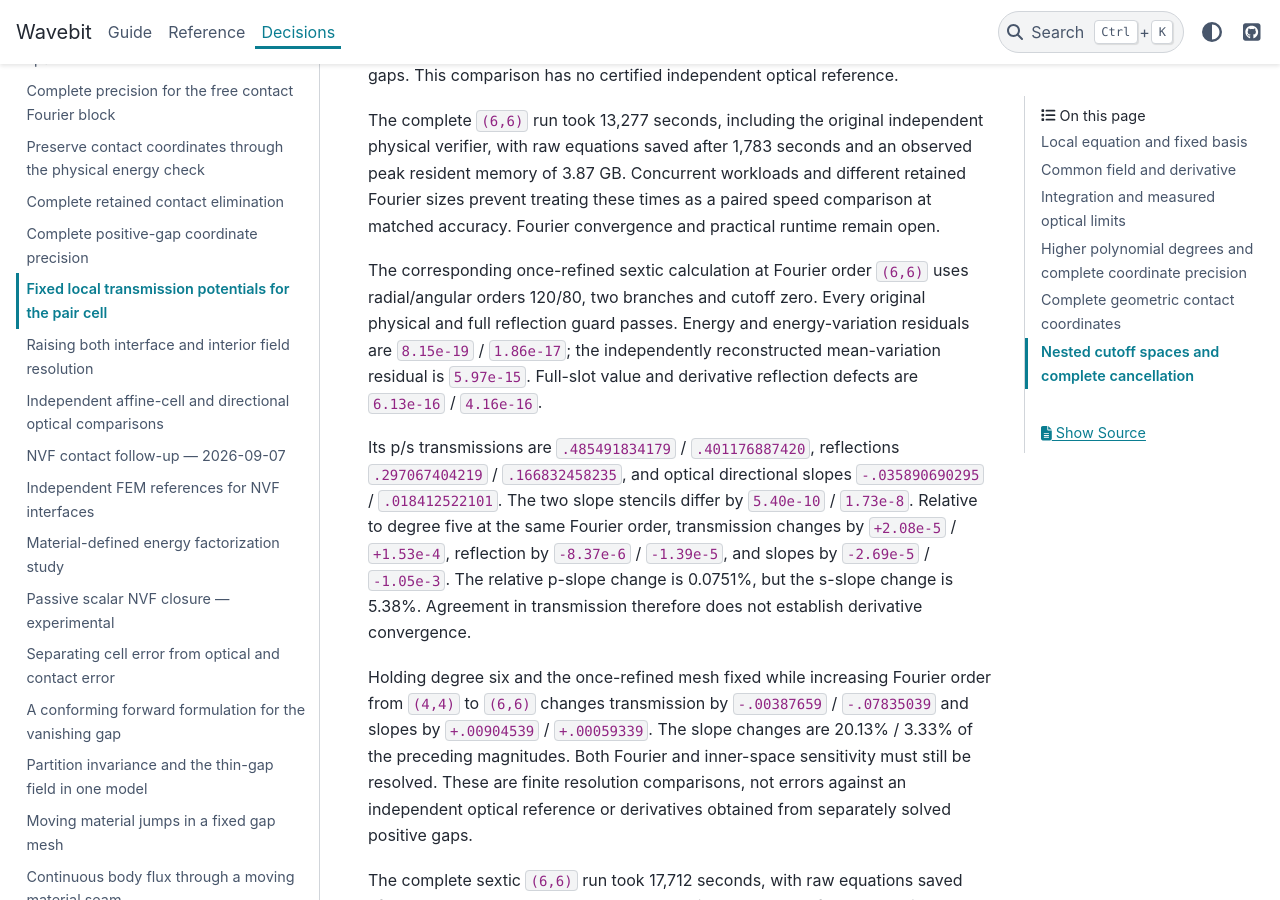
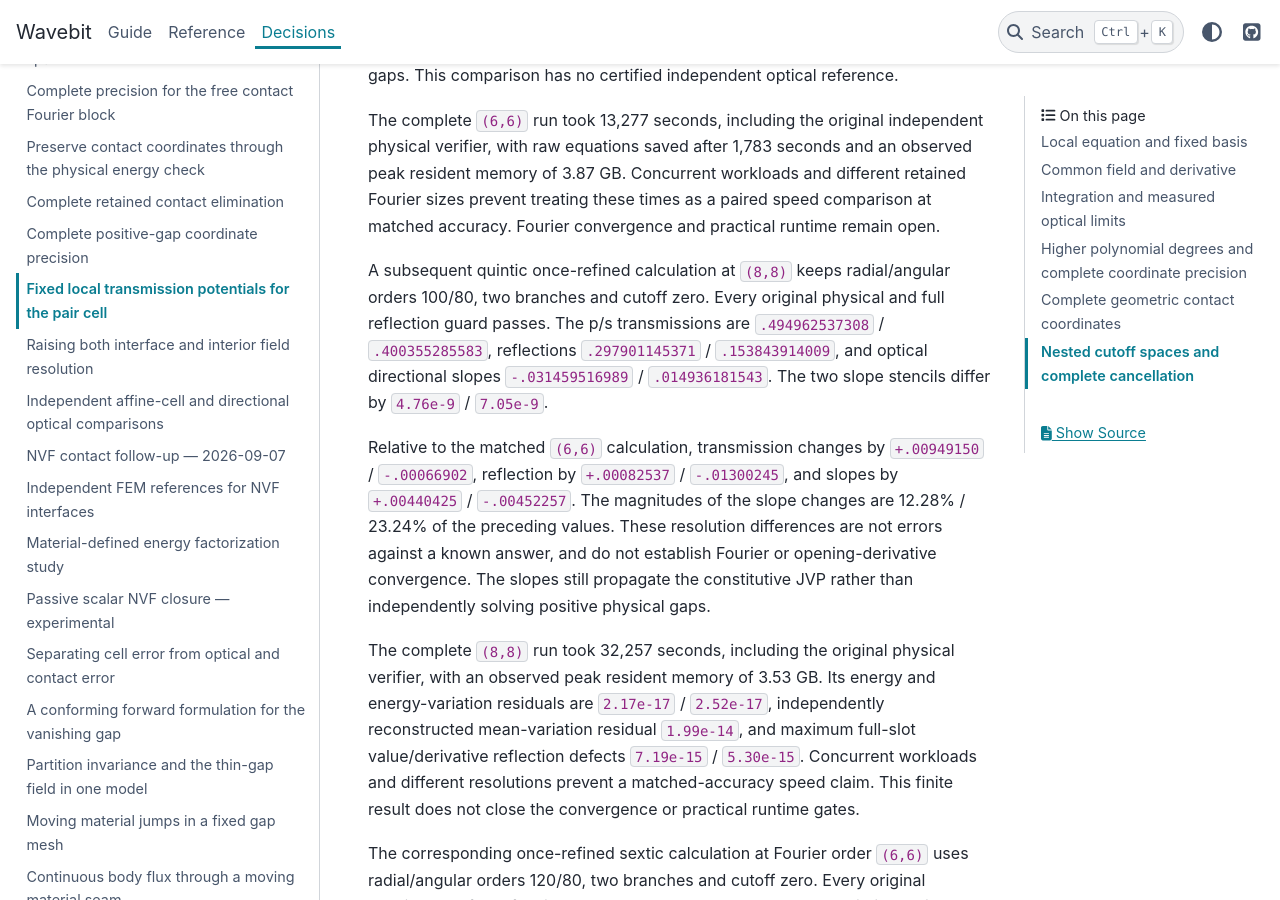
Before and after one commit to fieldalgo/wavebit, a Sphinx documentation site: the page built from docs/nvf-pair-transmission-potentials.md, in a window 1280 px wide and 900 px high, scrolled down 9545 px. Built offline with Sphinx 7.4.7 and the PyData theme 0.15.4, drawn with Linux system fonts in a browser that asks for light colours.

Commit message:
Record qualified Fourier-eight contact result and unresolved convergence
Co-authored-by: Codex <noreply@openai.com>

```diff
--- a/docs/nvf-pair-transmission-potentials.md
+++ b/docs/nvf-pair-transmission-potentials.md
@@ -352,6 +352,29 @@ different retained Fourier sizes prevent treating these times as a paired
 speed comparison at matched accuracy. Fourier convergence and practical
 runtime remain open.
 
+A subsequent quintic once-refined calculation at `(8,8)` keeps radial/angular
+orders 100/80, two branches and cutoff zero. Every original physical and full
+reflection guard passes. The p/s transmissions are `.494962537308` /
+`.400355285583`, reflections `.297901145371` / `.153843914009`, and optical
+directional slopes `-.031459516989` / `.014936181543`. The two slope stencils
+differ by `4.76e-9` / `7.05e-9`.
+
+Relative to the matched `(6,6)` calculation, transmission changes by
+`+.00949150` / `-.00066902`, reflection by `+.00082537` / `-.01300245`, and
+slopes by `+.00440425` / `-.00452257`. The magnitudes of the slope changes
+are 12.28% / 23.24% of the preceding values. These resolution differences
+are not errors against a known answer, and do not establish Fourier or
+opening-derivative convergence. The slopes still propagate the constitutive
+JVP rather than independently solving positive physical gaps.
+
+The complete `(8,8)` run took 32,257 seconds, including the original physical
+verifier, with an observed peak resident memory of 3.53 GB. Its energy and
+energy-variation residuals are `2.17e-17` / `2.52e-17`, independently
+reconstructed mean-variation residual `1.99e-14`, and maximum full-slot
+value/derivative reflection defects `7.19e-15` / `5.30e-15`. Concurrent
+workloads and different resolutions prevent a matched-accuracy speed claim.
+This finite result does not close the convergence or practical runtime gates.
+
 The corresponding once-refined sextic calculation at Fourier order `(6,6)`
 uses radial/angular orders 120/80, two branches and cutoff zero. Every
 original physical and full reflection guard passes. Energy and
```
